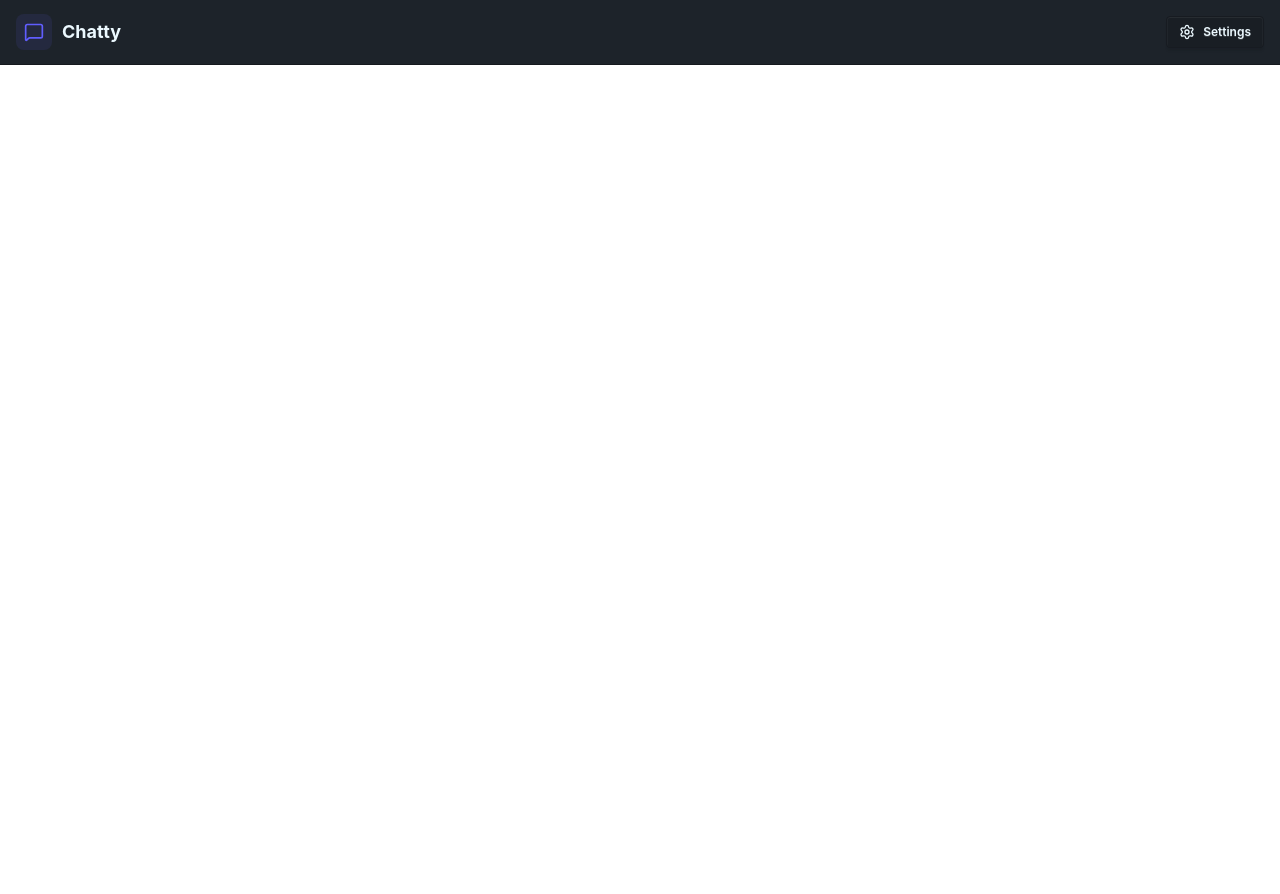
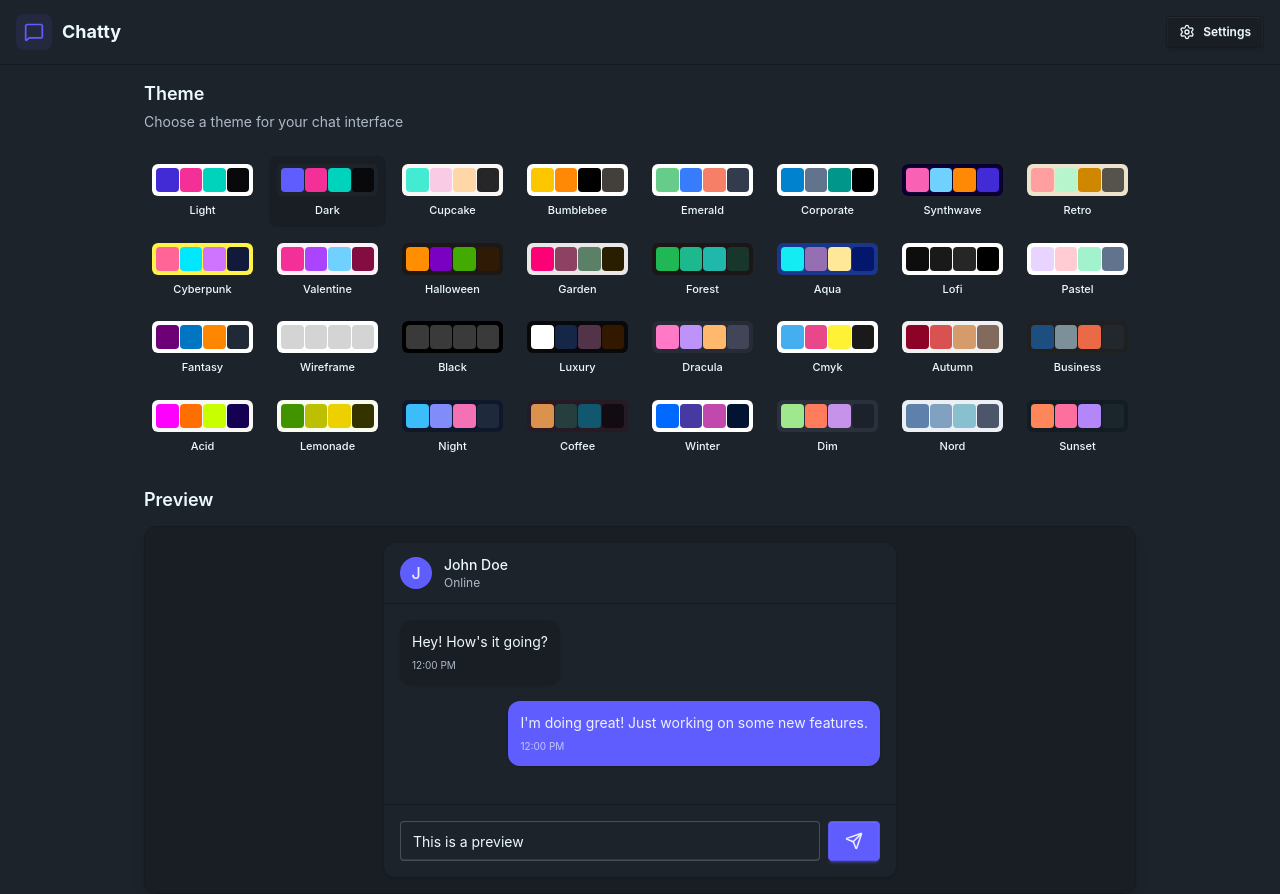
Before and after one commit to AhmedElbassuony/chat_app, a React (Vite) app in the folder frontend/: page /settings in a window 1280 px wide. Before the commit the page ends 800 px from the top, so only its background shows below. Built offline with nearby package versions, Linux system fonts and the light colour scheme; no server answers.

Commit message:
settings page

```diff
--- a/frontend/src/App.tsx
+++ b/frontend/src/App.tsx
@@ -24,7 +24,7 @@
 
   if (isCheckingAuth && !authUser) {
     return (
-      <div className="flex items-center justify-center h-screen">
+      <div data-theme={theme} className="flex items-center justify-center h-screen">
         <Loader className="size-10 animate-spin" />
       </div>
     );
--- a/frontend/src/pages/ProfilePage.tsx
+++ b/frontend/src/pages/ProfilePage.tsx
@@ -29,7 +29,7 @@
 };
 
   return (
-    <div className="h-screen pt-20">
+    <div className="min-h-screen pt-20">
       <div className="max-w-2xl mx-auto p-4 py-8">
         <div className="bg-base-300 rounded-xl p-6 space-y-8">
           <div className="text-center">
--- a/frontend/src/pages/SettingsPage.tsx
+++ b/frontend/src/pages/SettingsPage.tsx
@@ -1,7 +1,116 @@
+import { THEMES } from "../constants";
+import useThemeStore from "../store/useThemeStore";
+import { Send } from "lucide-react";
+
+const PREVIEW_MESSAGES = [
+  { id: 1, content: "Hey! How's it going?", isSent: false },
+  { id: 2, content: "I'm doing great! Just working on some new features.", isSent: true },
+];
+
 const SettingsPage = () => {
+  const { theme, setTheme } = useThemeStore();
+
   return (
-    <div>SettingsPage</div>
-  )
-}
+    <div className="min-h-screen container mx-auto px-4 pt-20 max-w-5xl">
+      <div className="space-y-6">
+        <div className="flex flex-col gap-1">
+          <h2 className="text-lg font-semibold">Theme</h2>
+          <p className="text-sm text-base-content/70">Choose a theme for your chat interface</p>
+        </div>
 
-export default SettingsPage
+        <div className="grid grid-cols-4 sm:grid-cols-6 md:grid-cols-8 gap-2">
+          {THEMES.map((t) => (
+            <button
+              key={t}
+              className={`
+                group flex flex-col items-center gap-1.5 p-2 rounded-lg transition-colors
+                ${theme === t ? "bg-base-200" : "hover:bg-base-200/50"}
+              `}
+              onClick={() => setTheme(t)}
+            >
+              <div className="relative h-8 w-full rounded-md overflow-hidden" data-theme={t}>
+                <div className="absolute inset-0 grid grid-cols-4 gap-px p-1">
+                  <div className="rounded bg-primary"></div>
+                  <div className="rounded bg-secondary"></div>
+                  <div className="rounded bg-accent"></div>
+                  <div className="rounded bg-neutral"></div>
+                </div>
+              </div>
+              <span className="text-[11px] font-medium truncate w-full text-center">
+                {t.charAt(0).toUpperCase() + t.slice(1)}
+              </span>
+            </button>
+          ))}
+        </div>
+
+        {/* Preview Section */}
+        <h3 className="text-lg font-semibold mb-3">Preview</h3>
+        <div className="rounded-xl border border-base-300 overflow-hidden bg-base-100 shadow-lg">
+          <div className="p-4 bg-base-200">
+            <div className="max-w-lg mx-auto">
+              {/* Mock Chat UI */}
+              <div className="bg-base-100 rounded-xl shadow-sm overflow-hidden">
+                {/* Chat Header */}
+                <div className="px-4 py-3 border-b border-base-300 bg-base-100">
+                  <div className="flex items-center gap-3">
+                    <div className="w-8 h-8 rounded-full bg-primary flex items-center justify-center text-primary-content font-medium">
+                      J
+                    </div>
+                    <div>
+                      <h3 className="font-medium text-sm">John Doe</h3>
+                      <p className="text-xs text-base-content/70">Online</p>
+                    </div>
+                  </div>
+                </div>
+
+                {/* Chat Messages */}
+                <div className="p-4 space-y-4 min-h-[200px] max-h-[200px] overflow-y-auto bg-base-100">
+                  {PREVIEW_MESSAGES.map((message) => (
+                    <div
+                      key={message.id}
+                      className={`flex ${message.isSent ? "justify-end" : "justify-start"}`}
+                    >
+                      <div
+                        className={`
+                          max-w-[80%] rounded-xl p-3 shadow-sm
+                          ${message.isSent ? "bg-primary text-primary-content" : "bg-base-200"}
+                        `}
+                      >
+                        <p className="text-sm">{message.content}</p>
+                        <p
+                          className={`
+                            text-[10px] mt-1.5
+                            ${message.isSent ? "text-primary-content/70" : "text-base-content/70"}
+                          `}
+                        >
+                          12:00 PM
+                        </p>
+                      </div>
+                    </div>
+                  ))}
+                </div>
+
+                {/* Chat Input */}
+                <div className="p-4 border-t border-base-300 bg-base-100">
+                  <div className="flex gap-2">
+                    <input
+                      type="text"
+                      className="input input-bordered flex-1 text-sm h-10"
+                      placeholder="Type a message..."
+                      value="This is a preview"
+                      readOnly
+                    />
+                    <button className="btn btn-primary h-10 min-h-0">
+                      <Send size={18} />
+                    </button>
+                  </div>
+                </div>
+              </div>
+            </div>
+          </div>
+        </div>
+      </div>
+    </div>
+  );
+};
+export default SettingsPage;
```
